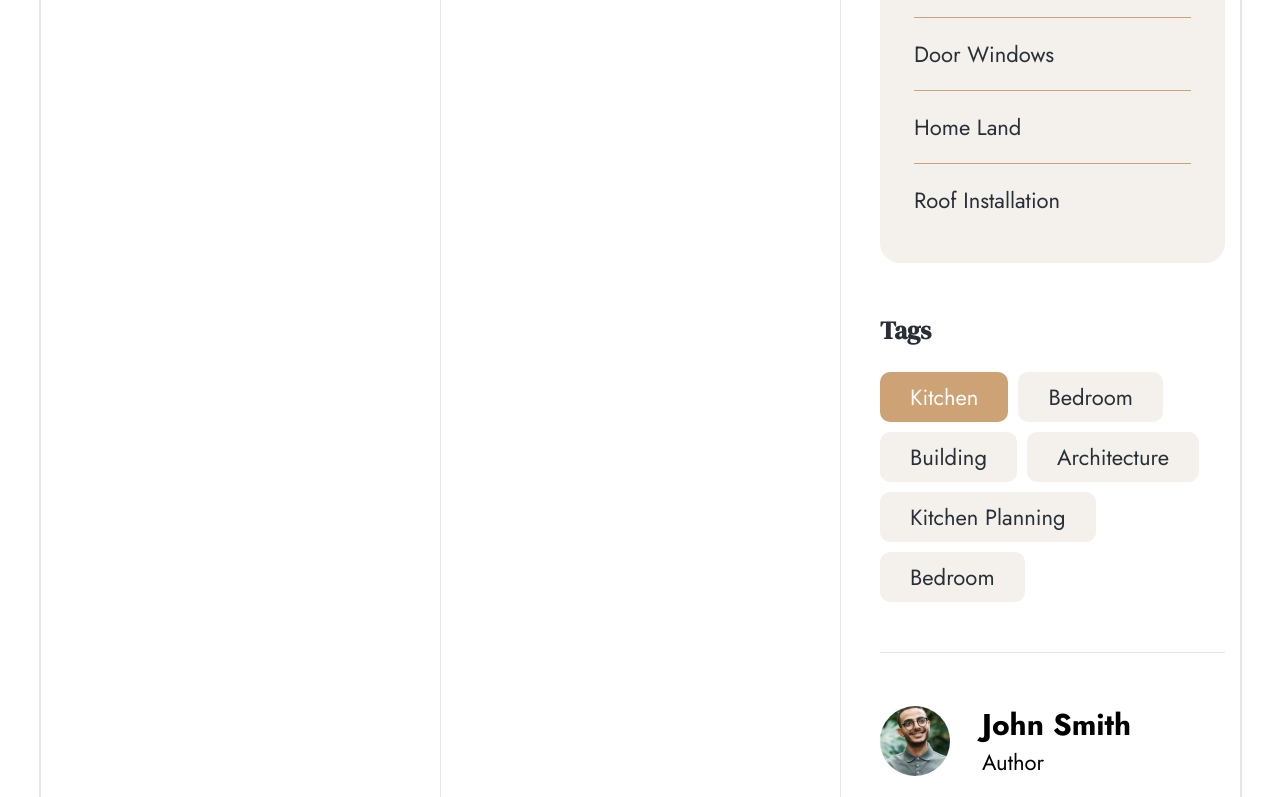
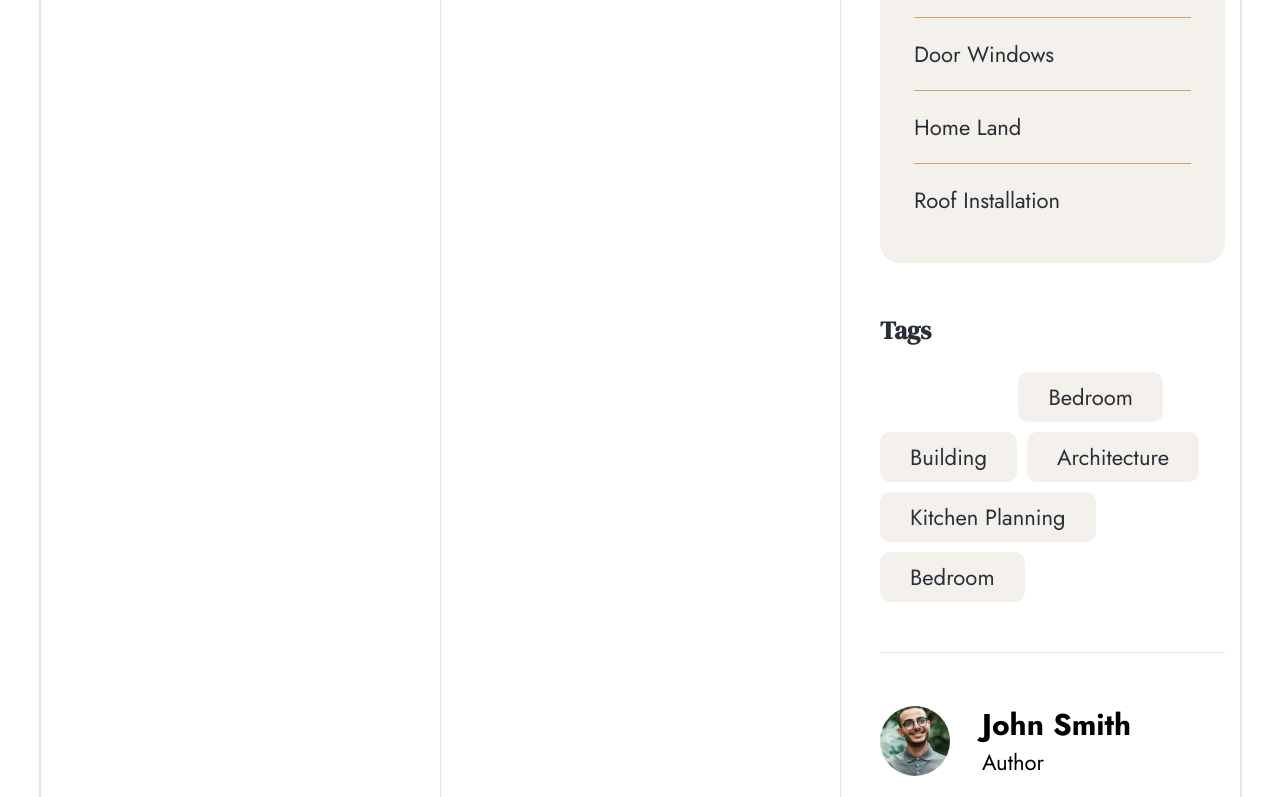
Before and after one commit to Mary-Varf/Interno, a plain HTML site: page post.html in a window 1280 px wide. In both pictures the pointer is over the link "Kitchen". Shown: the part 1303-2100 px from the top of the page. Drawn offline with Linux system fonts and the light colour scheme.

Commit message:
add gitgnote

```diff
--- a/css/post.css
+++ b/css/post.css
@@ -114,7 +114,7 @@
 }
 .tags__item:hover {
     color: var(--white);
-    background: var(--gold);
+    background: var(--gold)`;
 }
 .widget-tags{
     padding-bottom: 50px;
```
Also changed, not shown: 1 other file.
